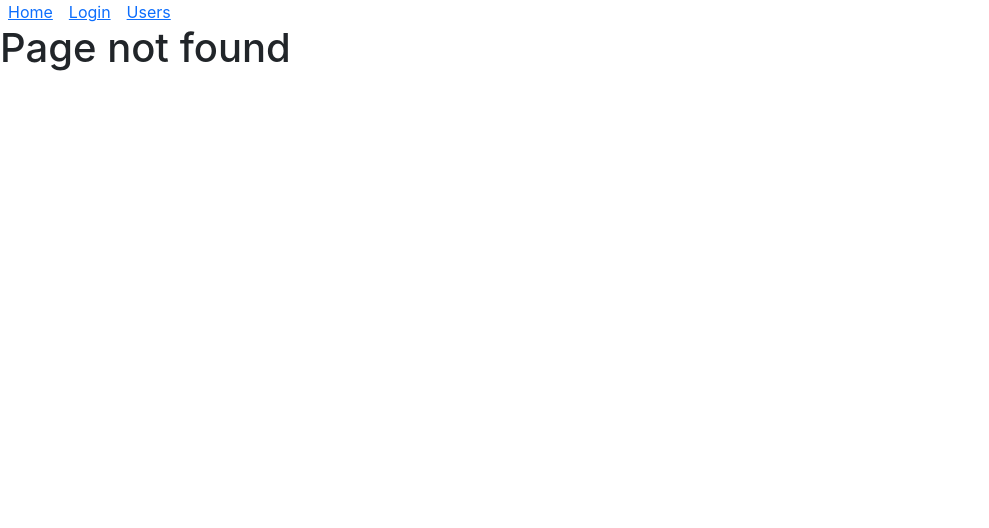
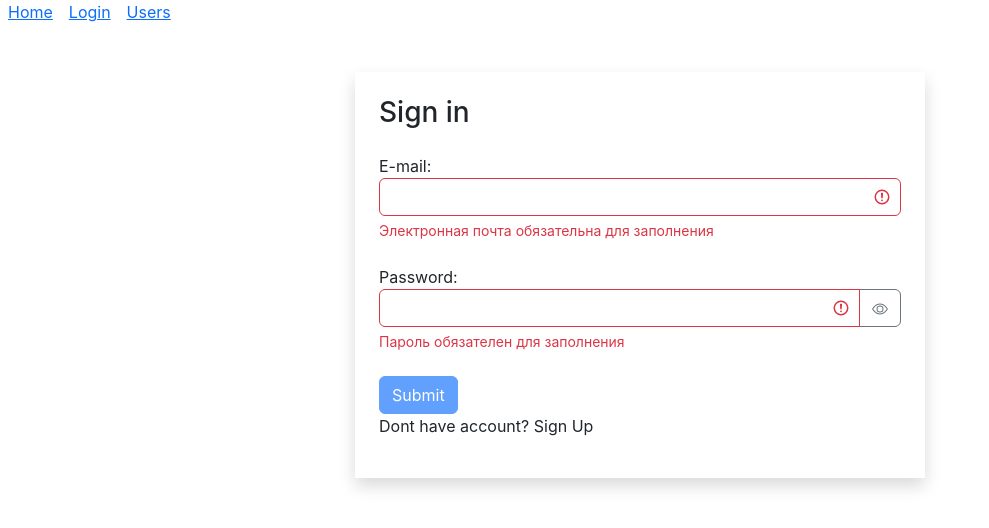
Before and after one commit to DmitriyKanischev/Fast-app-beta, a React (Create React App) app: page /login/1 in a window 1280 px wide. Before the commit this address led to /404. Shown: the top 528 px of the page, without its empty margins (0-989 px from the left). Built offline with nearby package versions, Linux system fonts and the light colour scheme.

Commit message:
sign up form created

```diff
--- a/src/App.jsx
+++ b/src/App.jsx
@@ -12,7 +12,7 @@ function App() {
         <NavBar/>
         <Routes>
             <Route index element={<Home/>} />
-            <Route path='/login' element={<Login />} />
+            <Route path='/login/:type?' element={<Login />} />
             <Route path='/users/:userId?' element={<Users />} />
             <Route path="/404" element={<NotFoundPage/>}/>
             <Route path="*" element={<Navigate to='/404' replace />} />
--- a/src/components/ui/LoginForm.jsx
+++ b/src/components/ui/LoginForm.jsx
@@ -41,9 +41,7 @@ const LoginForm = () => {
             console.log(data)
         }
         return (
-            <div className='container mt-5'>
-                <div className='row'>
-                    <div className='col-md-6 offset-md-3 p-4 shadow'>
+                <>
                     <h3 className='mb-4'>Sign in</h3>
                         <form onSubmit={handleSubmit}>
                             <TextField
@@ -64,9 +62,7 @@ const LoginForm = () => {
                             />
                             <button className='btn btn-primary' type='submit' disabled={!isValid}>Submit</button>
                         </form>
-                    </div>
-                </div>
-            </div>
+                </>
          );
 }
 
--- /dev/null
+++ b/src/components/ui/SignUpForm.jsx
@@ -0,0 +1,70 @@
+import React, {useEffect, useState} from 'react';
+import TextField from '../common/form/TextField';
+import { validator } from '../../utils/validator';
+
+
+const SignUpForm = () => {
+    const [data, setData] = useState({email:"",password:""});
+    const [errors, setErrors] = useState({})
+    const handleChange = ({target}) => {
+        setData((prevState) => ({
+            ...prevState,
+            [target.name]: target.value
+        }))
+        }
+    const validatorConfig = {
+        email: {
+            isRequired: {message:"Электронная почта обязательна для заполнения"},
+            isEmail: {message: "Email введён некорректно"}
+        },
+        password: {
+            isRequired: {message:"Пароль обязателен для заполнения"},
+            isCapitalSymbol: {message: "Пароль должен содержать заглавную букву"},
+            isContainDigit: {message: "Пароль должен содержать цифру"},
+            minLength: {message: "Минимальная длина пароля - 8 символов", value: 8}
+        },
+    }
+    useEffect(()=>{
+        validate()
+    }, [data])
+
+    const validate = () => {
+        const errors = validator(data, validatorConfig)
+        setErrors(errors)
+        return Object.keys(errors).length === 0
+    }
+    const isValid = Object.keys(errors).length === 0
+
+    const handleSubmit = (e) => {
+        e.preventDefault()
+        const isValid = validate()
+        if(!isValid) return;
+        console.log(data)
+    }
+    return (
+            <>
+                <h3 className='mb-4'>Sign in</h3>
+                    <form onSubmit={handleSubmit}>
+                        <TextField
+                            label="E-mail:"
+                            type='text'
+                            name='email'
+                            value={data.email}
+                            onChange={handleChange}
+                            error={errors.email}
+                        />
+                        <TextField
+                            label="Password:"
+                            type='password'
+                            name='password'
+                            value={data.password}
+                            onChange={handleChange}
+                            error={errors.password}
+                        />
+                        <button className='btn btn-primary' type='submit' disabled={!isValid}>Submit</button>
+                    </form>
+            </>
+     );
+}
+
+export default SignUpForm;
--- a/src/layout/Login.jsx
+++ b/src/layout/Login.jsx
@@ -1,8 +1,33 @@
-import React from 'react';
+import React, {useState} from 'react';
 import LoginForm from '../components/ui/LoginForm';
+import { useParams } from 'react-router-dom';
+import SignUpForm from '../components/ui/SignUpForm';
 
 const Login = () => {
-    return <LoginForm/>
+    const {type} = useParams()
+    const [formType, setFormType] = useState(type==="signup" ? type : "login")
+    const toggleFormType = () => {
+        setFormType(prevState => prevState === "signup" ? "login" : "signup")
+    }
+    return (
+        <div className='container mt-5'>
+            <div className='row'>
+                <div className='col-md-6 offset-md-3 p-4 shadow'>
+                    {formType === "signup" ?
+                        <>
+                            <SignUpForm/>
+                            <p>Already have account? <a role='button' onClick={toggleFormType}>Sign In</a></p>
+                        </>
+                    :
+                        <>
+                            <LoginForm/>
+                            <p>Dont have account? <a role='button' onClick={toggleFormType}>Sign Up</a></p>
+                        </>
+                    }
+                </div>
+            </div>
+        </div>
+    )
 }
 
 export default Login;
```
